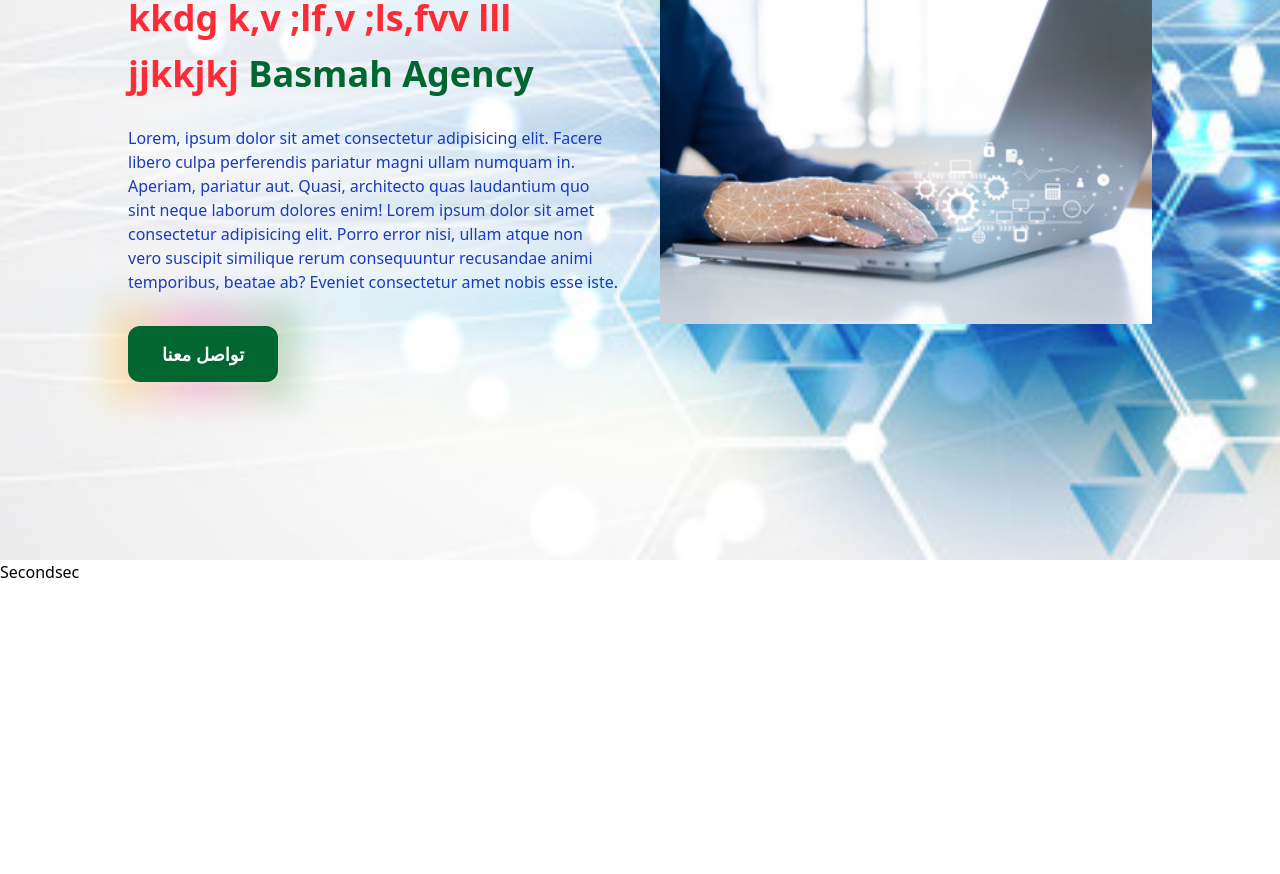
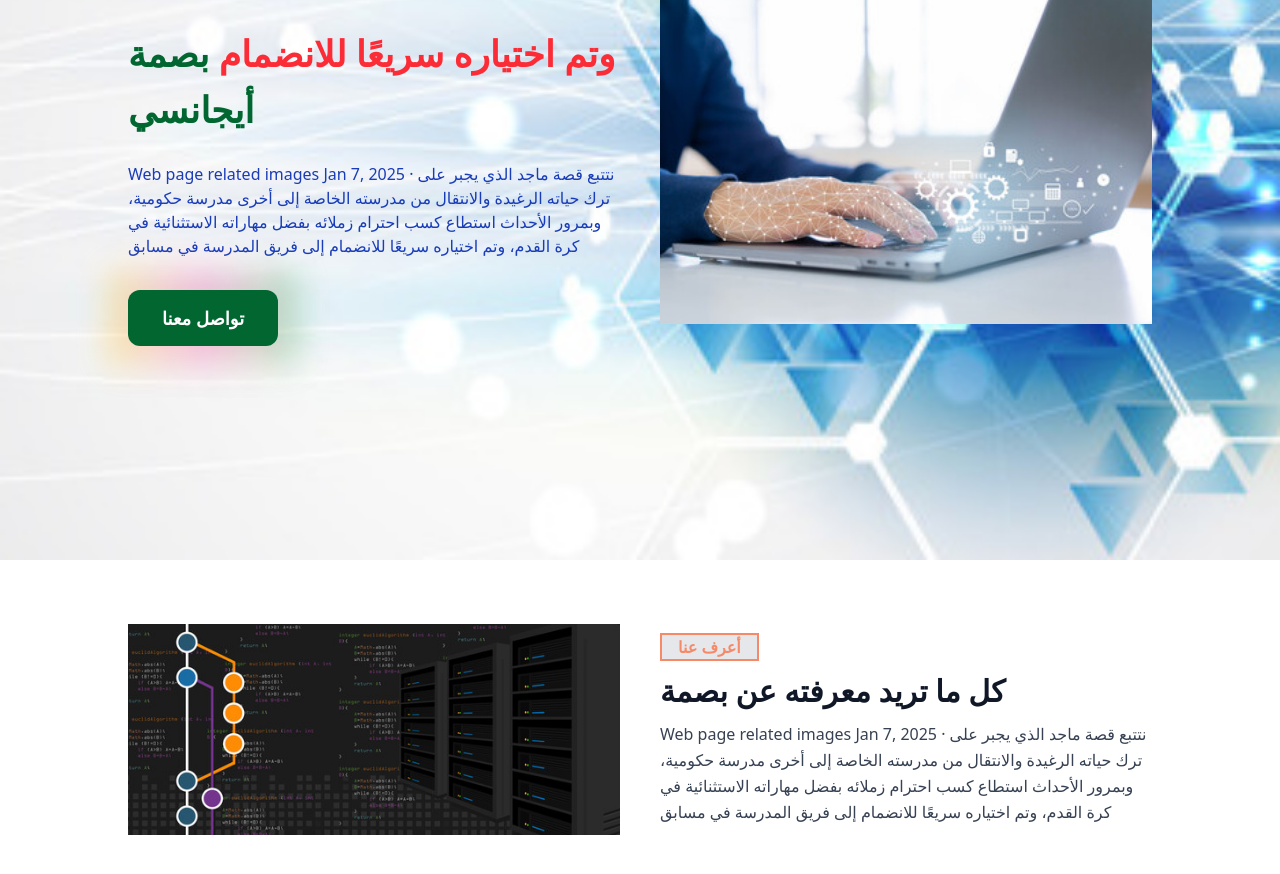
Before and after one commit to MoGhariebmohamed/Basmah-Agency, a Next.js app in the folder basmah-agency-front/: page / in a window 1280 px wide. Shown: the part 240-1114 px from the top of the page. Before the commit the page ends 824 px from the top, so only its background shows below. Built offline with nearby package versions, Linux system fonts and the light colour scheme.

Commit message:
second section

```diff
--- /dev/null
+++ b/basmah-agency-front/components/Helper/Boxtext.tsx
@@ -0,0 +1,15 @@
+import React from "react";
+
+type Props = {
+    children: React.ReactNode;
+};
+
+const Boxtext = ({ children } : Props) => {
+    return (
+        <h1 className="border-2 px-4 w-fit round-lg bg-gray-200 text-[#f68967] font-bold">
+            {children}
+        </h1>
+    );
+};
+
+export default Boxtext;
--- a/basmah-agency-front/components/Home/Mainsec/main.tsx
+++ b/basmah-agency-front/components/Home/Mainsec/main.tsx
@@ -15,13 +15,12 @@
                     </p>
                     <h1 className="text-2xl md:text-3xl lg:text-4xl mt-6 mb-6 font-bold text-red-500
                     leading-[2.5rem] md:leading-[3.5rem]">
-                       kkdg k,v ;lf,v ;ls,fvv lll jjkkjkj
-                        <span className="text-green-800"> Basmah Agency </span>
+                       وتم اختياره سريعًا للانضمام
+                        <span className="text-green-800"> بصمة أيجانسي </span>
                     </h1>
                     <p className="text-xs sm:text-sm md:text-base font-meduim text-blue-800">
-                        Lorem, ipsum dolor sit amet consectetur adipisicing elit. Facere libero culpa perferendis pariatur magni ullam numquam in. Aperiam, pariatur aut. Quasi,
-                         architecto quas laudantium quo sint neque laborum dolores enim! Lorem ipsum dolor sit amet consectetur adipisicing elit. Porro error nisi, ullam atque non vero suscipit similique rerum consequuntur recusandae animi temporibus,
-                         beatae ab? Eveniet consectetur amet nobis esse iste.
+                        Web page related images
+Jan 7, 2025 · نتتبع قصة ماجد الذي يجبر على ترك حياته الرغيدة والانتقال من مدرسته الخاصة إلى أخرى مدرسة حكومية، وبمرور الأحداث استطاع كسب احترام زملائه بفضل مهاراته الاستثنائية في كرة القدم، وتم اختياره سريعًا للانضمام إلى فريق المدرسة في مسابق
                     </p>
                 <div className="mt-8 flex flex-col sm:flex-row w-fit sm:items-center
                 space-y-4 sm:space-y-0 sm:space-x-4">
--- a/basmah-agency-front/components/Home/Secondsec/Secondsec.tsx
+++ b/basmah-agency-front/components/Home/Secondsec/Secondsec.tsx
@@ -1,12 +1,30 @@
 import React from "react"
-
+import Image from "next/image"
+import Boxtext from "../../Helper/Boxtext"
 
 const Secondsec = () => {
   return (
-  <div>
-    Secondsec
+  <div className="pt-16 pb-16">
+    <div className="w-[80%] mx-auto grid grid-cols-1 lg:grid-cols-2 gap-10 items-center">
+        {/* Image Area */}
+        <div>
+            <Image src="/images/mapping dots.jpg" alt="تعرف علينا" width={600} height={600}/>
+        </div>
+        {/* Text Area */}
+        <div>
+           <Boxtext> أعرف عنا </Boxtext>
+           <h1 className="text-2xl sm:text-3xl font-bold text-gray-900 mt-3
+           sleading-[205rem] sm:leading[3rem]">
+            كل ما تريد معرفته عن بصمة
+           </h1>
+           <p className="mt-3 leading-relaxed text-sm sm:text-base text-gray-700">
+            Web page related images
+Jan 7, 2025 · نتتبع قصة ماجد الذي يجبر على ترك حياته الرغيدة والانتقال من مدرسته الخاصة إلى أخرى مدرسة حكومية، وبمرور الأحداث استطاع كسب احترام زملائه بفضل مهاراته الاستثنائية في كرة القدم، وتم اختياره سريعًا للانضمام إلى فريق المدرسة في مسابق
+           </p>
+        </div>
+    </div>
   </div>
-  )
-}
+  );
+};
 
-export default Secondsec
+export default Secondsec;
```
